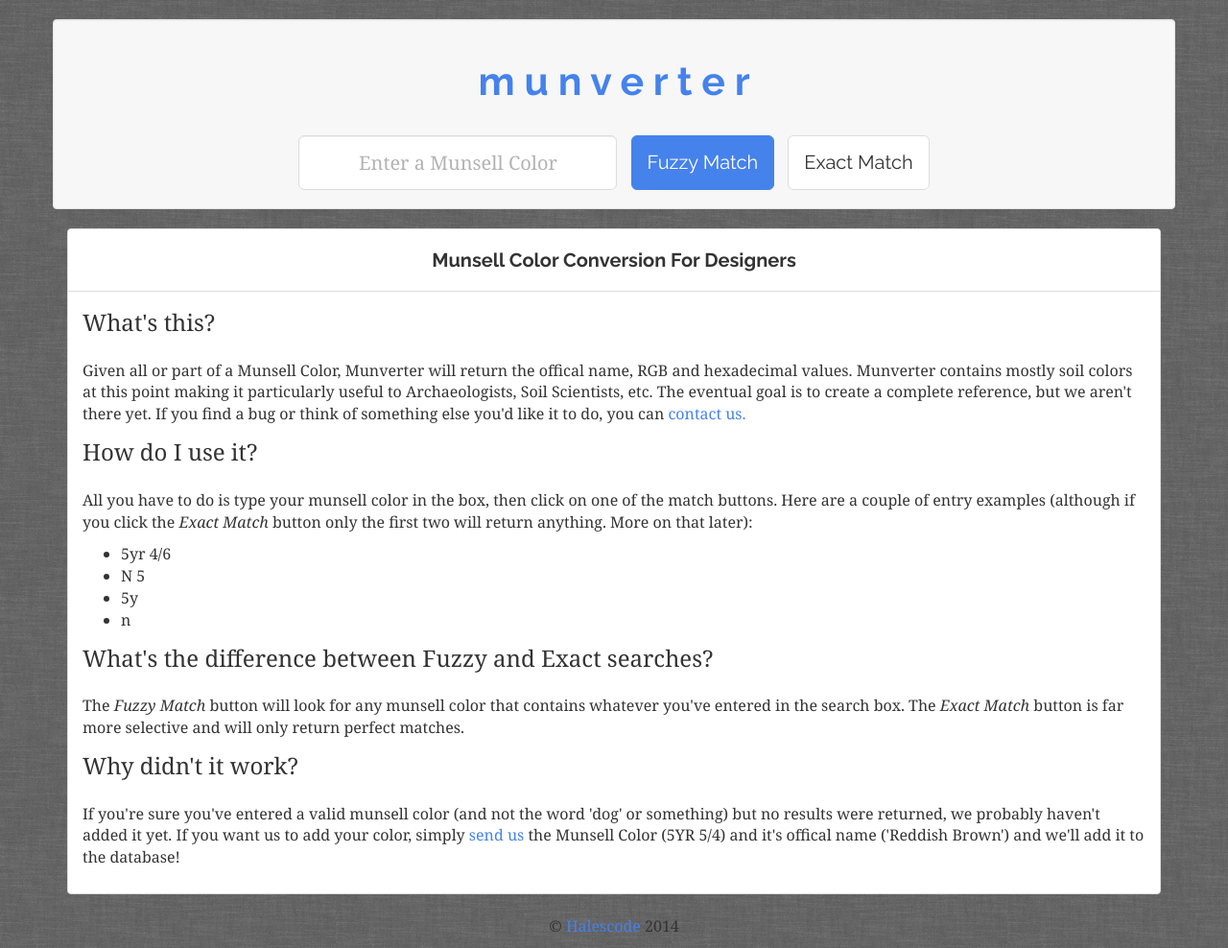
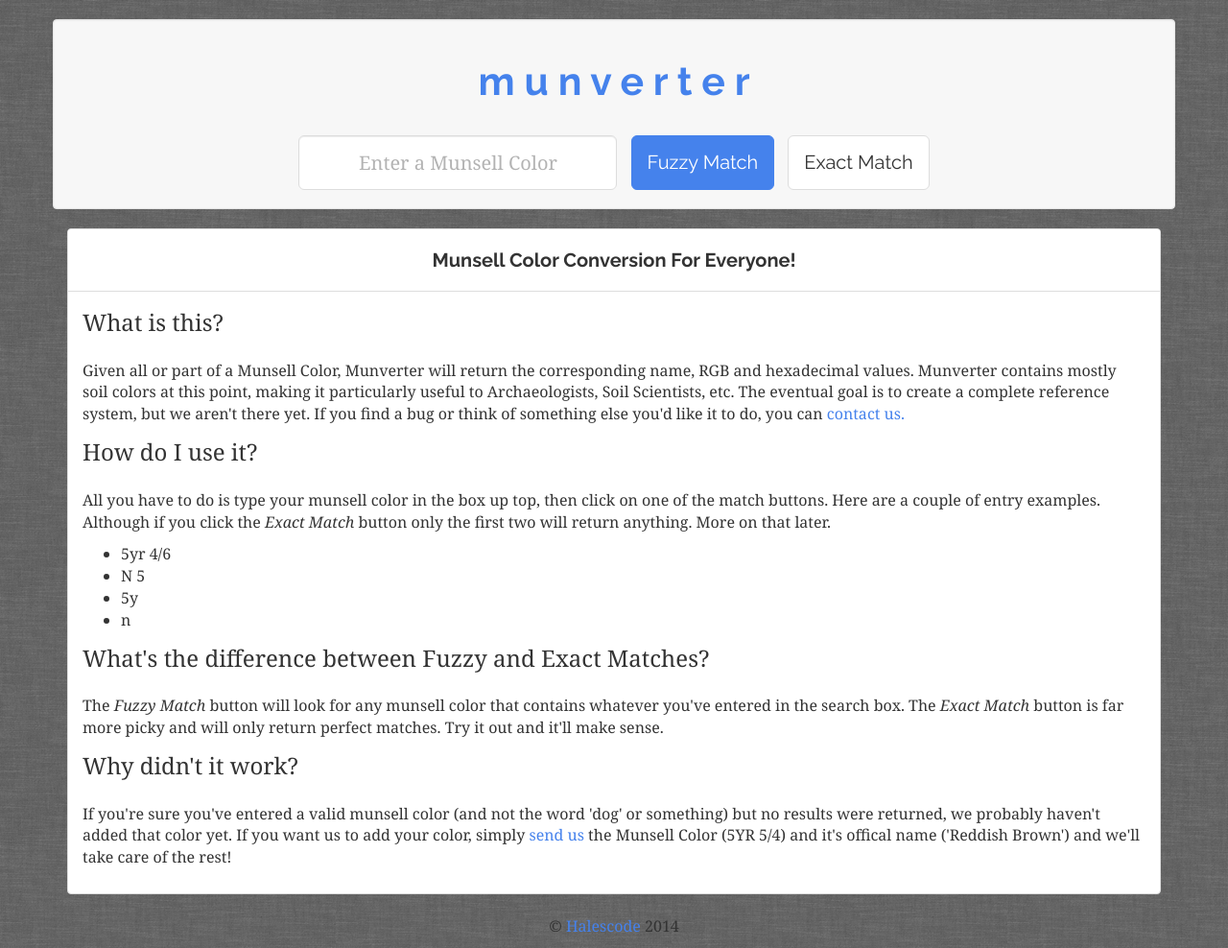
Before and after one commit to HalescodeLLC/django-munsell, a Django app: page / in a window 1280 px wide. Shown: the whole page at 96% size. Run offline with Django 3.2, Linux system fonts and the light colour scheme; some libraries are stand-ins or nearby versions.

Commit message:
minor wording tweaks all tests passing!

```diff
--- a/munsell/ftests/tests.py
+++ b/munsell/ftests/tests.py
@@ -116,4 +116,4 @@ class NewVisitorTest(LiveServerTestCase):
 
         # She notices the header is nicely centered
         header_title = self.browser.find_element_by_tag_name('h1')
-        self.assertAlmostEqual(header_title.location['x'] + header_title.size['width'] / 2, 512, delta=3)
+        self.assertAlmostEqual(header_title.location['x'] + header_title.size['width'] / 2, 512, delta=8)
--- a/munsell/mcolor/templates/mcolor/home.html
+++ b/munsell/mcolor/templates/mcolor/home.html
@@ -9,35 +9,35 @@
 {% block info %}
 <div class="panel panel-default">
     <div class="panel-heading text-center">
-        <h4>Munsell Color Conversion For Designers</h4>
+        <h4>Munsell Color Conversion For Everyone!</h4>
     </div>
 
     <div class="panel-body">
-        <div>
-            <p class="lead">What's this?</p>
-            <p>Given all or part of a Munsell Color, Munverter will return the offical name, RGB and hexadecimal
-            values. Munverter contains mostly soil colors at this point making it particularly useful to
-            Archaeologists, Soil Scientists, etc.  The eventual goal is to create a complete reference, but we
+        <div id="intro">
+            <p class="lead">What is this?</p>
+            <p>Given all or part of a Munsell Color, Munverter will return the corresponding name, RGB and hexadecimal
+            values. Munverter contains mostly soil colors at this point, making it particularly useful to
+            Archaeologists, Soil Scientists, etc.  The eventual goal is to create a complete reference system, but we
             aren't there yet. If you find a bug or think of something else you'd like it to do, you can
             <a href="http://halescode.com/#contact">contact us.</a>
             <p class="lead">How do I use it?</p>
-            <p>All you have to do is type your munsell color in the box, then click on one of the match buttons.  Here are a couple of entry examples
-            (although if you click the <em>Exact Match</em> button only the first two will return anything. More
-            on that later):</p>
+            <p>All you have to do is type your munsell color in the box up top, then click on one of the match buttons.
+            Here are a couple of entry examples. Although if you click the <em>Exact Match</em> button only the first
+            two will return anything. More on that later.</p>
             <ul>
                 <li>5yr 4/6</li>
                 <li>N 5</li>
                 <li>5y</li>
                 <li>n</li>
             </ul>
-            <p class="lead">What's the difference between Fuzzy and Exact searches?</p>
+            <p class="lead">What's the difference between Fuzzy and Exact Matches?</p>
             <p>The <em>Fuzzy Match</em> button will look for any munsell color that contains whatever you've entered in the search box.
-            The <em>Exact Match</em> button is far more selective and will only return perfect matches.</p>
+            The <em>Exact Match</em> button is far more picky and will only return perfect matches. Try it out and it'll make sense.</p>
             <p class="lead">Why didn't it work?</p>
             <p>If you're sure you've entered a valid munsell color (and not the word 'dog' or something) but
-            no results were returned, we probably haven't added it yet. If you want us to
+            no results were returned, we probably haven't added that color yet. If you want us to
             add your color, simply <a href="http://halescode.com/#contact">send us</a> the Munsell Color (5YR 5/4) and it's offical name ('Reddish Brown') and
-            we'll add it to the database!</p>
+            we'll take care of the rest!</p>
         </div>
     </div>
 </div>
```
